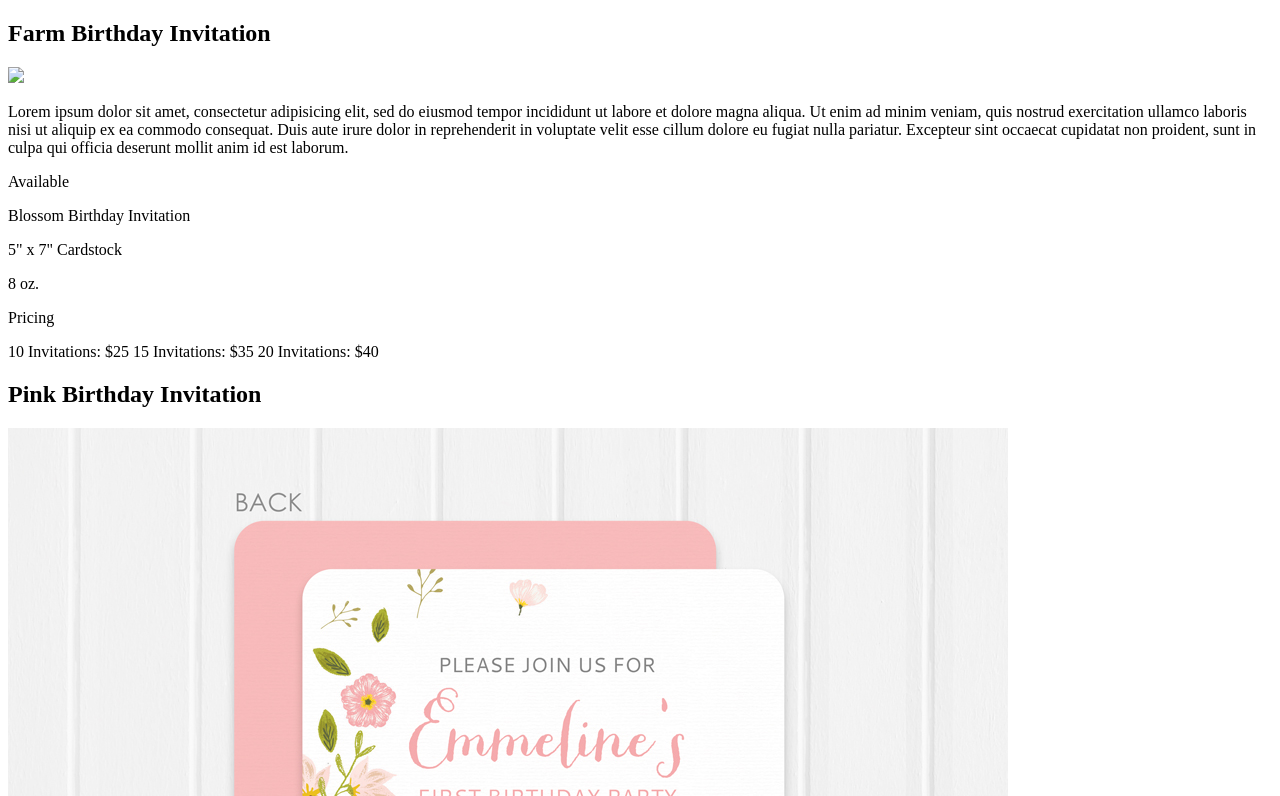
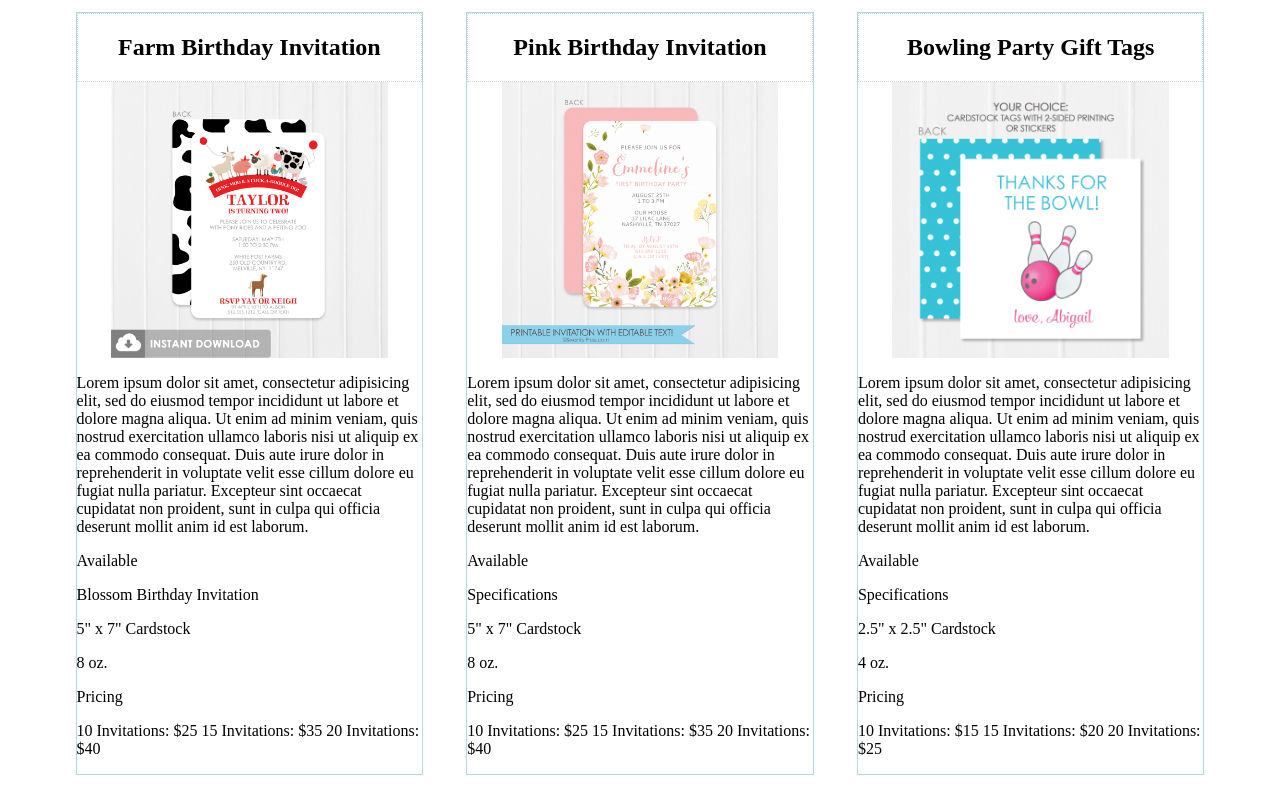
Before and after one commit to anessao/productcards, a plain HTML site: page index.html in a window 1280 px wide. Shown: the top 796 px of the page. Drawn offline with Linux system fonts and the light colour scheme; a web font is replaced by a local one.

Commit message:
included cards and set layout per instructions

```diff
--- a/index.html
+++ b/index.html
@@ -22,14 +22,18 @@
 <html>
 <head>
 	<title>Product Cards Assignment</title>
+	<meta charset="utf-8">
+	<link rel="stylesheet" type="text/css" href="styles.css">
+	<link href="https://fonts.googleapis.com/css?family=Kumar+One" rel="stylesheet">
 </head>
 <body>
+	<div id="productList">
 		<article>
-		<header>
-			<h2 id="productTitle">Farm Birthday Invitation</h2>
+			<header class="productTitle">
+				<h2>Farm Birthday Invitation</h2>
 			</header>
 			<section>
-			<img src="Shopify-INVITE-P 2.jpg">
+				<img src="Shopify-INVITE-P-2.jpg">
 				<p id="productD">
 					<span>Lorem ipsum dolor sit amet, consectetur adipisicing elit, sed do eiusmod
 					tempor incididunt ut labore et dolore magna aliqua. Ut enim ad minim veniam,
@@ -62,8 +66,8 @@
 			</section>
 		</article>
 		<article>
-		<header>
-			<h2 id="productTitle">Pink Birthday Invitation</h2>
+			<header class="productTitle">
+				<h2>Pink Birthday Invitation</h2>
 			</header>
 			<section>
 				<img src="Shopify-INVITE-P.jpg">
@@ -99,8 +103,8 @@
 			</section>
 		</article>
 		<article>
-		<header>
-			<h2 id="productTitle">Bowling Party Gift Tags</h2>
+			<header class="productTitle">
+				<h2>Bowling Party Gift Tags</h2>
 			</header>
 			<section>
 				<img src="etsy-full.jpg">
@@ -136,8 +140,8 @@
 			</section>
 		</article>
 		<article>
-		<header>
-			<h2 id="productTitle">Fall Baby Shower Invitation</h2>
+			<header class="productTitle">
+				<h2>Fall Baby Shower Invitation</h2>
 			</header>
 			<section>
 				<img src="etsy-product-image.jpg">
@@ -172,5 +176,6 @@
 					</p>
 			</section>
 		</article>
+	</div>
 </body>
 </html>
--- a/styles.css
+++ b/styles.css
@@ -1,2 +1,41 @@
-//Product Cards Styles
-//Each card should take up 30% of the width of the browser window.
+/*-----Product Cards Styles-----*/
+/*Notice that the text for the description in the image is justified.*/
+/*The text for the product specification details and pricing details is bold.*/
+/*The availability element extends the full width of the card, with a dark grey background and yellow text.*/
+
+
+
+/*Each card should take up 30% of the width of the browser window.*/
+body {
+	width: 90%;
+	margin: 0 auto;
+}
+div#productList {
+	width: 100%;
+	display: inline-flex;
+	flex-wrap: wrap;
+	justify-content: space-between;
+}
+article {
+	display: block;
+	max-width: 30%;
+	margin: 1%;
+/*The entire card has a solid 1px border that is lightblue.*/
+	border: 1px solid lightblue;
+}
+img {
+	display: block;
+	width: 80%;
+/*The title and product image are centered.*/
+	margin: auto;
+}
+
+/*The card title has a dotted 1px border that is lightgray.*/
+header.productTitle h2 {
+	border: 1px dotted lightgray;
+	display: block;
+	text-align: center;
+	padding-top: 20px;
+	padding-bottom: 20px;
+	margin: 0;
+}
```
Lines whose indentation alone changed are shown as unchanged.
